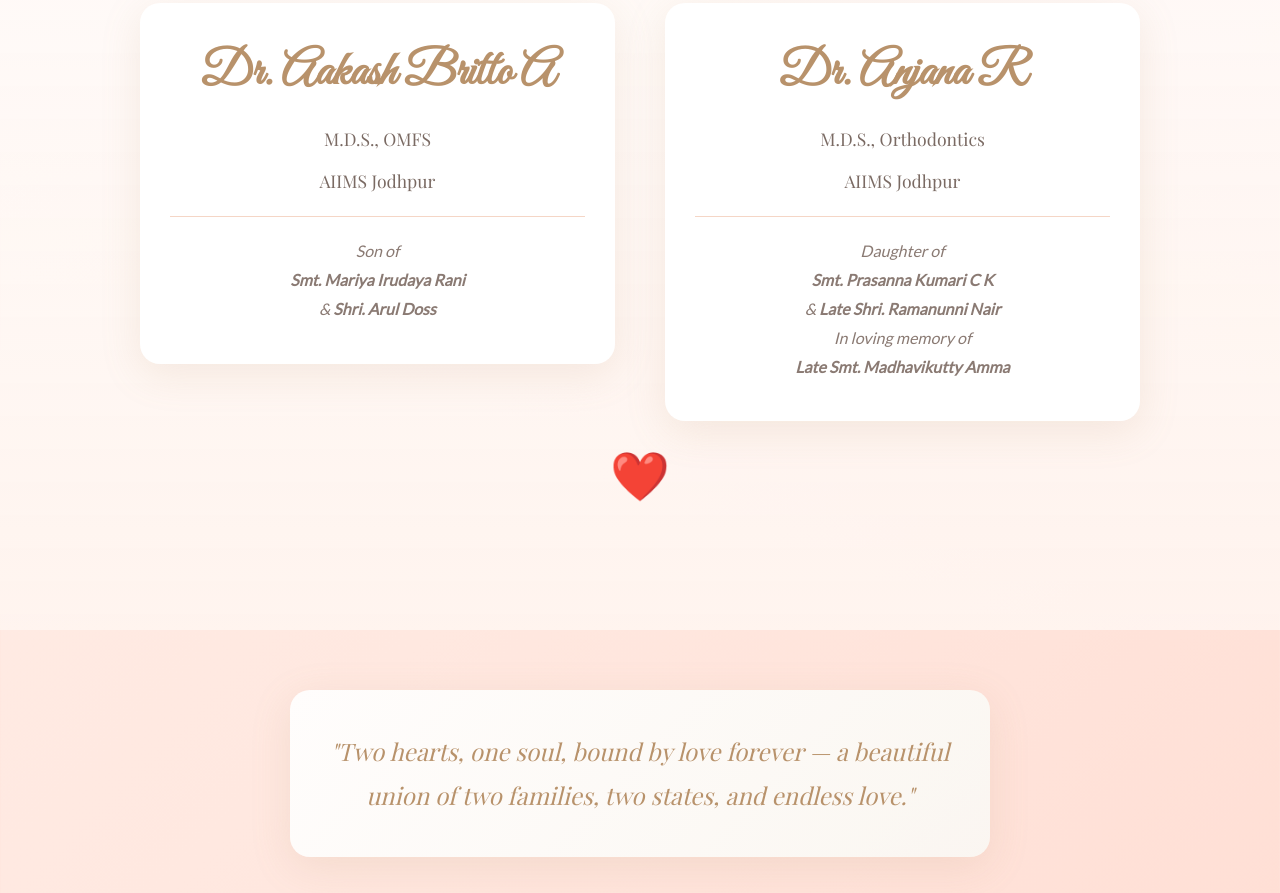
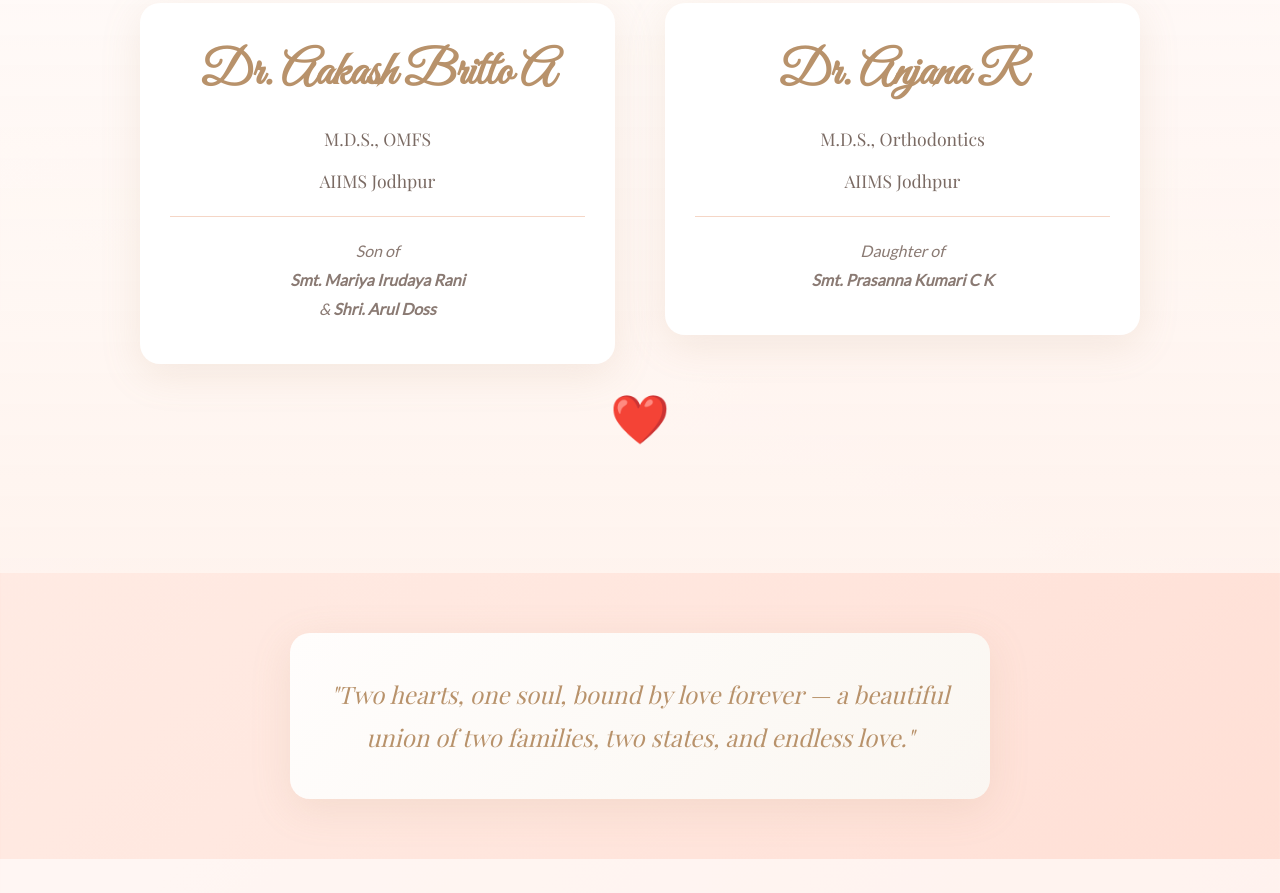
Before and after one commit to Sukesh-Periyasamy/aakashwedsanjana, a plain HTML site: page index.html in a window 1280 px wide. Shown: the part 1467-2360 px from the top of the page. Drawn offline with nearby package versions, Linux system fonts and the light colour scheme; animation ran at ten frames a second.

Commit message:
Remove references to Late Shri. Ramanunni Nair and Late Smt. Madhavikutty Amma

```diff
--- a/index.html
+++ b/index.html
@@ -1185,9 +1185,7 @@
                 <p class="couple-parents">
                     Daughter of<br>
                     <strong>Smt. Prasanna Kumari C K</strong><br>
-                    & <strong>Late Shri. Ramanunni Nair</strong><br>
-                    In loving memory of<br>
-                    <strong>Late Smt. Madhavikutty Amma</strong>
+                    <!-- Removed references to Late Shri. Ramanunni Nair and Late Smt. Madhavikutty Amma -->
                 </p>
             </div>
         </div>
@@ -1247,7 +1245,7 @@
             <div class="blessing-card" data-aos="flip-left" data-aos-delay="200">
                 <p class="blessing-title">Bride's Family</p>
                 <p class="parents-names">Smt. Prasanna Kumari C K</p>
-                <p class="kids">In loving memory of<br>Late Smt. Madhavikutty Amma<br>& Late Shri. Ramanunni Nair</p>
+                    <!-- Removed references to Late Shri. Ramanunni Nair and Late Smt. Madhavikutty Amma -->
             </div>
             <div class="blessing-card" data-aos="flip-left" data-aos-delay="400">
                 <p class="blessing-title">Groom's Family</p>
```
